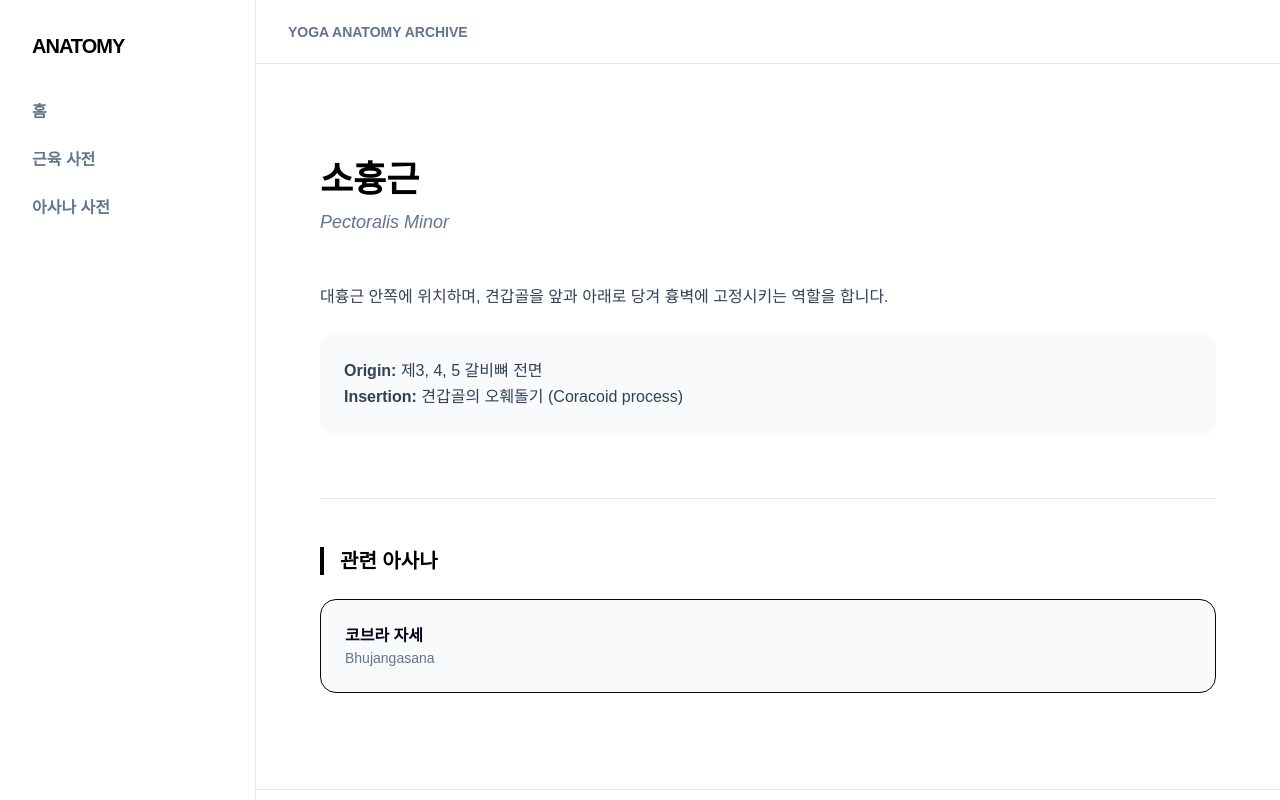
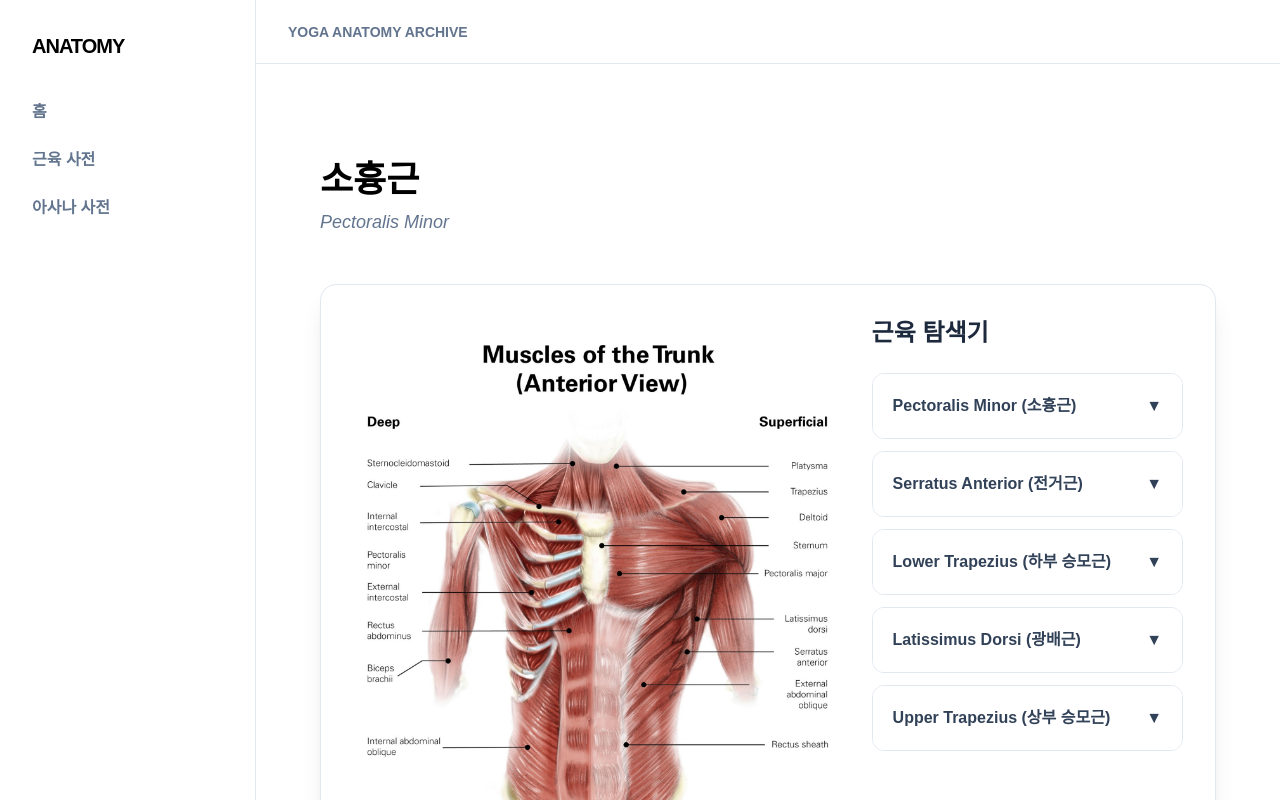
Before and after one commit to yoons0717/yoga-anatomy-wiki, a Next.js app: page /muscles/m1 in a window 1280 px wide. Shown: the top 800 px of the page. Built offline with nearby package versions, Linux system fonts and the light colour scheme.

Commit message:
feat: muscles 예시 데이터 넣기

```diff
--- a/src/app/asanas/[id]/page.tsx
+++ b/src/app/asanas/[id]/page.tsx
@@ -5,6 +5,7 @@ import Link from 'next/link';
 import PageWrapper from '@/components/PageWrapper';
 import PageHeader from '@/components/PageHeader';
 import SectionHeading from '@/components/SectionHeading';
+import Image from 'next/image';
 
 export default async function AsanaDetailPage({ params }: { params: Promise<{ id: string }> }) {
   const { id } = await params;
@@ -12,7 +13,6 @@ export default async function AsanaDetailPage({ params }: { params: Promise<{ id
 
   if (!asana) notFound();
 
-  // 해당 아사나에 타겟팅된 근육만 필터링
   const muscles = upperBodyMuscles.filter((m) => asana.target_muscles.includes(m.id));
 
   return (
@@ -21,10 +21,12 @@ export default async function AsanaDetailPage({ params }: { params: Promise<{ id
 
       {/* 아사나 도해 이미지 */}
       <div className="mb-12">
-        <img
+        <Image
           src={asana.imageUrl || '/images/asanas/default.jpg'}
           alt={asana.name_ko}
           className="h-auto w-full rounded-3xl border border-slate-100 shadow-lg"
+          width={600}
+          height={400}
         />
       </div>
       <SectionHeading>사용되는 근육들</SectionHeading>
@@ -39,13 +41,6 @@ export default async function AsanaDetailPage({ params }: { params: Promise<{ id
             {m.name_ko}
           </Link>
         ))}
-
-        <Link
-          href={`/muscles/${id}`}
-          className="block rounded-2xl border border-slate-200 bg-white p-5 transition-all duration-200 hover:border-black hover:shadow-sm"
-        >
-          <span className="font-bold text-slate-900">{123}</span>
-        </Link>
       </div>
     </PageWrapper>
   );
--- a/src/app/muscles/[id]/page.tsx
+++ b/src/app/muscles/[id]/page.tsx
@@ -4,6 +4,8 @@ import Link from 'next/link';
 import PageWrapper from '@/components/PageWrapper';
 import PageHeader from '@/components/PageHeader';
 import SectionHeading from '@/components/SectionHeading';
+
+import MuscleExplorer from '@/components/MuscleExplorer';
 
 export default async function MuscleDetailPage({ params }: { params: Promise<{ id: string }> }) {
   const { id } = await params;
@@ -16,6 +18,7 @@ export default async function MuscleDetailPage({ params }: { params: Promise<{ i
     <PageWrapper>
       <PageHeader title={muscle.name_ko} subtitle={muscle.name_en} />
 
+      <MuscleExplorer muscles={upperBodyMuscles} />
       <div className="space-y-6 leading-relaxed text-slate-700">
         <p>{muscle.description}</p>
         <div className="rounded-xl bg-slate-50 p-6 font-medium">
--- /dev/null
+++ b/src/components/MuscleExplorer.tsx
@@ -0,0 +1,76 @@
+'use client';
+
+import { Muscle } from '@/types/anatomy';
+import { useState } from 'react';
+import Image from 'next/image';
+
+export default function MuscleExplorer({ muscles }: { muscles: Muscle[] }) {
+  const [selectedId, setSelectedId] = useState<string | null>(null);
+
+  return (
+    <div className="flex gap-8 rounded-2xl border border-slate-200 bg-white p-8 shadow-xl">
+      {/* 1. 이미지 영역 */}
+
+      <div className="relative aspect-3/4 w-125">
+        <Image
+          src="/images/muscles/trunk.png"
+          alt="Anatomy"
+          fill // 부모 크기를 꽉 채움
+          className="object-contain" // 이미지 비율 유지
+          priority // 해부학 지도는 중요하므로 우선 로딩
+        />
+
+        {muscles.map((m) => (
+          <div
+            key={m.id}
+            onClick={() => setSelectedId(m.id)}
+            className={`absolute z-10 cursor-pointer transition-all duration-300 ease-in-out ${
+              selectedId === m.id
+                ? 'bg-indigo-500/40 ring-2 ring-indigo-400'
+                : 'hover:bg-indigo-400/20'
+            }`}
+            style={m.area}
+          />
+        ))}
+      </div>
+
+      {/* 2. 부드러운 아코디언 리스트 영역 */}
+      <div className="w-80 space-y-3">
+        <h2 className="mb-6 text-2xl font-bold text-slate-800">근육 탐색기</h2>
+        {muscles.map((m) => (
+          <div
+            key={m.id}
+            className="overflow-hidden rounded-xl border border-slate-200 transition-all duration-300"
+          >
+            <button
+              onClick={() => setSelectedId(selectedId === m.id ? null : m.id)}
+              className={`flex w-full items-center justify-between p-5 text-left font-bold transition-colors duration-300 ${
+                selectedId === m.id
+                  ? 'bg-slate-900 text-white'
+                  : 'bg-white text-slate-700 hover:bg-slate-50'
+              }`}
+            >
+              {m.name_en} ({m.name_ko})
+              <span
+                className={`transform transition-transform duration-300 ${selectedId === m.id ? 'rotate-180' : ''}`}
+              >
+                ▼
+              </span>
+            </button>
+
+            {/* 높이 변화를 이용한 부드러운 아코디언 */}
+            <div
+              className={`grid transition-all duration-300 ease-in-out ${selectedId === m.id ? 'grid-rows-[1fr] opacity-100' : 'grid-rows-[0fr] opacity-0'}`}
+            >
+              <div className="overflow-hidden">
+                <p className="bg-slate-50 p-5 text-sm leading-relaxed text-slate-600">
+                  {m.description}
+                </p>
+              </div>
+            </div>
+          </div>
+        ))}
+      </div>
+    </div>
+  );
+}
--- a/src/data/muscles.ts
+++ b/src/data/muscles.ts
@@ -12,6 +12,8 @@ export const upperBodyMuscles: Muscle[] = [
     description:
       '대흉근 안쪽에 위치하며, 견갑골을 앞과 아래로 당겨 흉벽에 고정시키는 역할을 합니다.',
     imageUrl: '/images/muscles/m1.jpg',
+
+    area: { top: '35%', left: '2%', width: '10%', height: '5%' },
   },
   {
     id: 'm2',
--- a/src/types/anatomy.ts
+++ b/src/types/anatomy.ts
@@ -1,4 +1,8 @@
 export type BodyPart = '상체' | '몸통' | '하체' | '호흡';
+export interface Position {
+  top: string;
+  left: string;
+}
 
 export interface Muscle {
   id: string;
@@ -10,6 +14,13 @@ export interface Muscle {
   action: string[]; // 주요 작용 (예: ["견갑골 전인", "견갑골 하방회전"])
   description: string; // 근육의 해부학적 위치 및 특징
   imageUrl?: string; // 해부학 도해 이미지 경로
+  position?: Position; // 마커 위치 정보 (선택 사항)
+  area?: {
+    top: string;
+    left: string;
+    width: string;
+    height: string;
+  };
 }
 
 export interface Asana {
```
Also changed, not shown: public/images/muscles/trunk.png (added), 1 other file (tests, documents, lock files or other folders).
